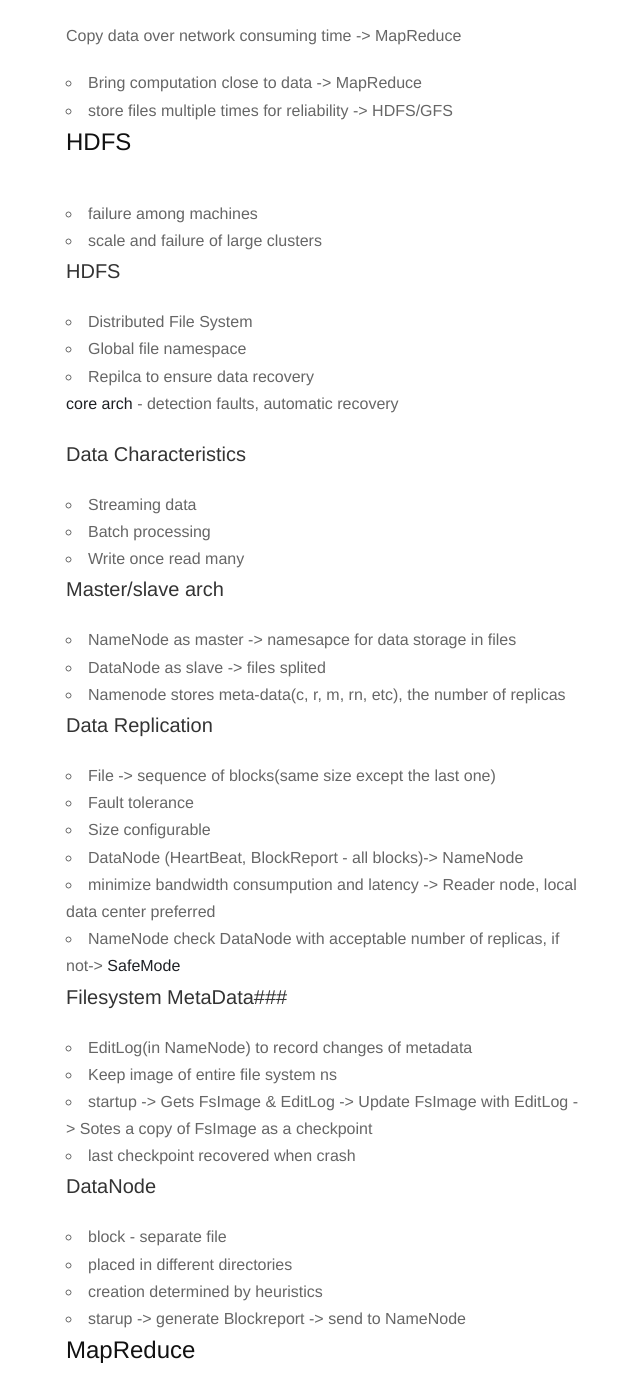
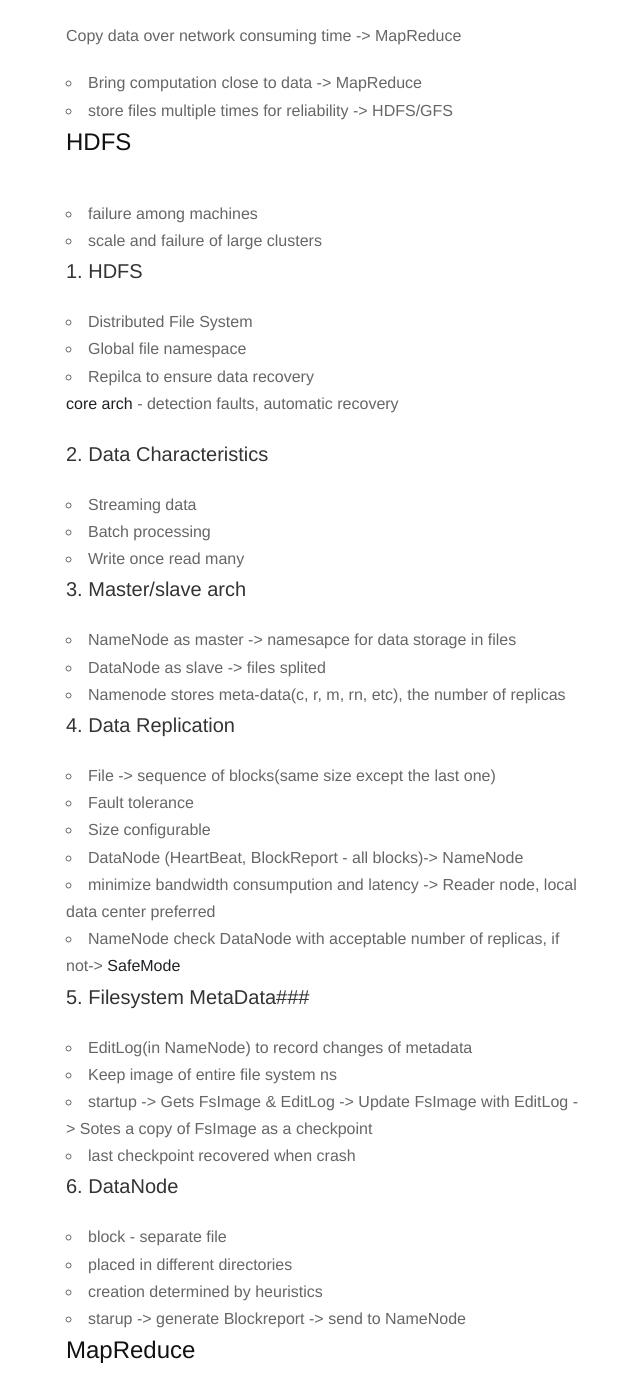
Before and after one commit to dragonhnd/supergrubby_simple, a Jekyll site: the page built from _posts/2013-12-20-mapreduce-hadoop.md, in a window 1280 px wide and 1400 px high, scrolled down 373 px. Shown: the whole window, without its empty margins (314-954 px from the left). Built offline with Jekyll 4.4.1, drawn with Linux system fonts in a browser that asks for light colours; nearby versions of some CDN libraries; Markdown is read by kramdown in place of the engine named in the settings; some of the changed text lies outside the part shown.

Commit message:
update articles

```diff
--- a/_posts/2013-12-20-mapreduce-hadoop.md
+++ b/_posts/2013-12-20-mapreduce-hadoop.md
@@ -18,26 +18,26 @@ Copy data over network consuming time -> MapReduce
 * scale and failure of large clusters
 
 
-###HDFS
+###1. HDFS
 * Distributed File System
 * Global file namespace
 * Repilca to ensure data recovery
 
 **core arch** - detection faults, automatic recovery
 
-###Data Characteristics
+###2. Data Characteristics
 * Streaming data
 * Batch processing
 * Write once read many
 
 
-###Master/slave arch
+###3. Master/slave arch
 * NameNode as master -> namesapce for data storage in files
 * DataNode as slave -> files splited
 * Namenode stores meta-data(c, r, m, rn, etc), the number of replicas
 
 
-###Data Replication
+###4. Data Replication
 * File -> sequence of blocks(same size except the last one)
 * Fault tolerance
 * Size configurable
@@ -46,14 +46,14 @@ Copy data over network consuming time -> MapReduce
 * NameNode check DataNode with acceptable number of replicas, if not-> **SafeMode**
 
 
-###Filesystem MetaData###
+###5. Filesystem MetaData###
 * EditLog(in NameNode) to record changes of metadata
 * Keep image of entire file system ns
 * startup -> Gets FsImage & EditLog -> Update FsImage with EditLog -> Sotes a copy of FsImage as a checkpoint
 * last checkpoint recovered when crash
 
 
-###DataNode
+###6. DataNode
 * block - separate file
 * placed in different directories
 * creation determined by heuristics
@@ -72,13 +72,13 @@ Copy data over network consuming time -> MapReduce
 * R Reduce tasks, smaller than M usually
 
 
-###Data Flow
+###1. Data Flow
 * DataNode server - computation server
 * input and final output stored in distributed FS, near the input location
 * intermediate results soted on local FS of Map and Reduce Workers
 
 
-###Coordination
+###2. Coordination
 * Master Node - coordination
 * Task status - idle, in-progress, completed
 * idle tasks -> availbale worker
@@ -86,12 +86,12 @@ Copy data over network consuming time -> MapReduce
 * Master ping workers periodically to detect fails
 
 
-###Failure
+###3. Failure
 * Map Task - completed and i-p Map tasks -> idle -> notice Reduce worker them rescheduled
 * Reudce Task - i-p ->idle -> restarted
 * Master Failure -> task aborted and notify the client
 
 
-###Refinement
+###4. Refinement
 * pre-aggregating values in mapper
 * partiation function - Hash mod R
```
Also changed, not shown: _posts/2015-09-23-arno-words.md (+1 -1 lines).
